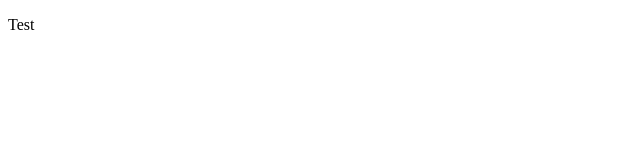
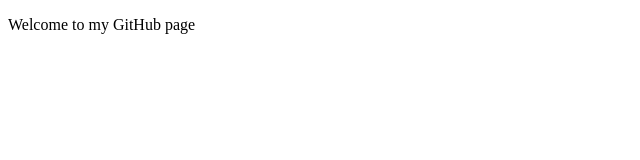
Before and after one commit to drhollander/drhollander, a plain HTML site: page index.html in a window 1280 px wide. Shown: the whole page, without its empty margins (0-640 px from the left). Drawn offline with Linux system fonts and the light colour scheme.

Commit message:
Update index.html

```diff
--- a/index.html
+++ b/index.html
@@ -5,6 +5,6 @@
     <title>Danger</title>
   </head>
   <body>
-    <p>Test</p>
+    <p>Welcome to my GitHub page</p>
   </body>
 </html>
```
